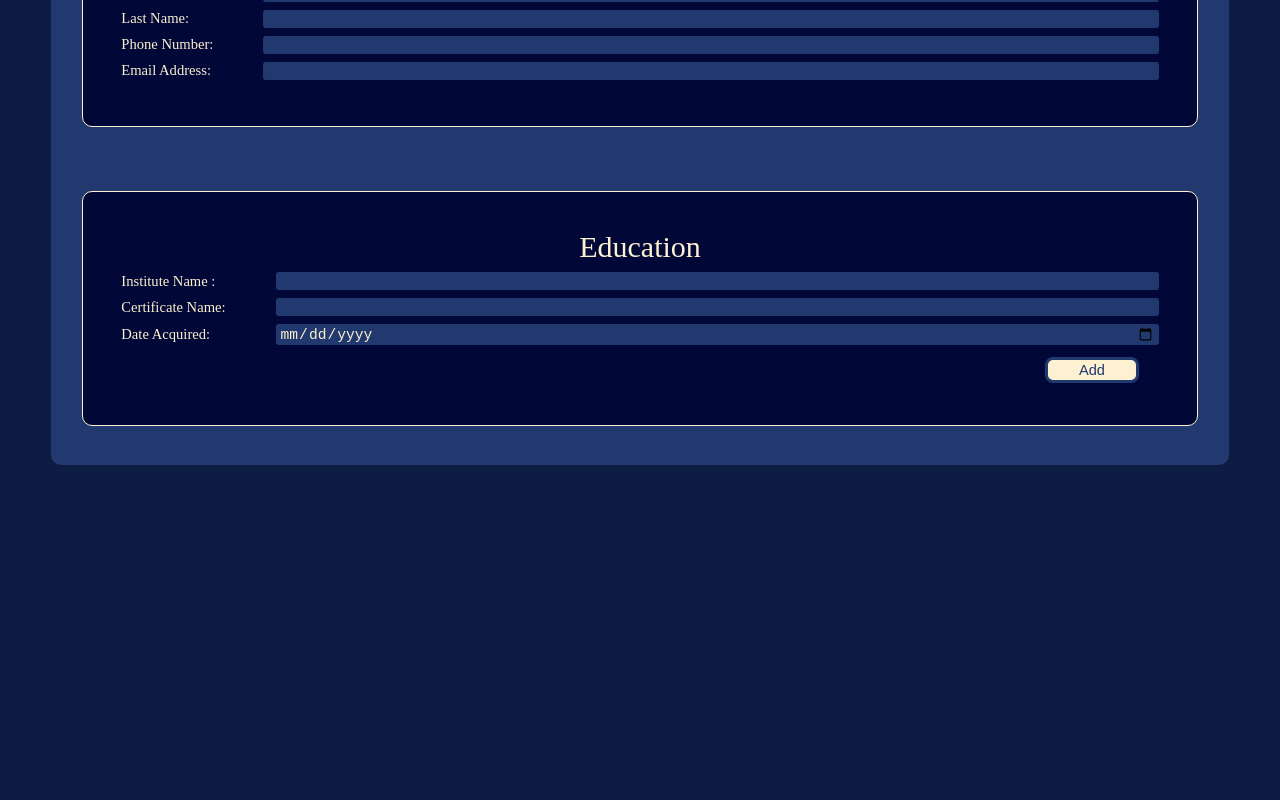
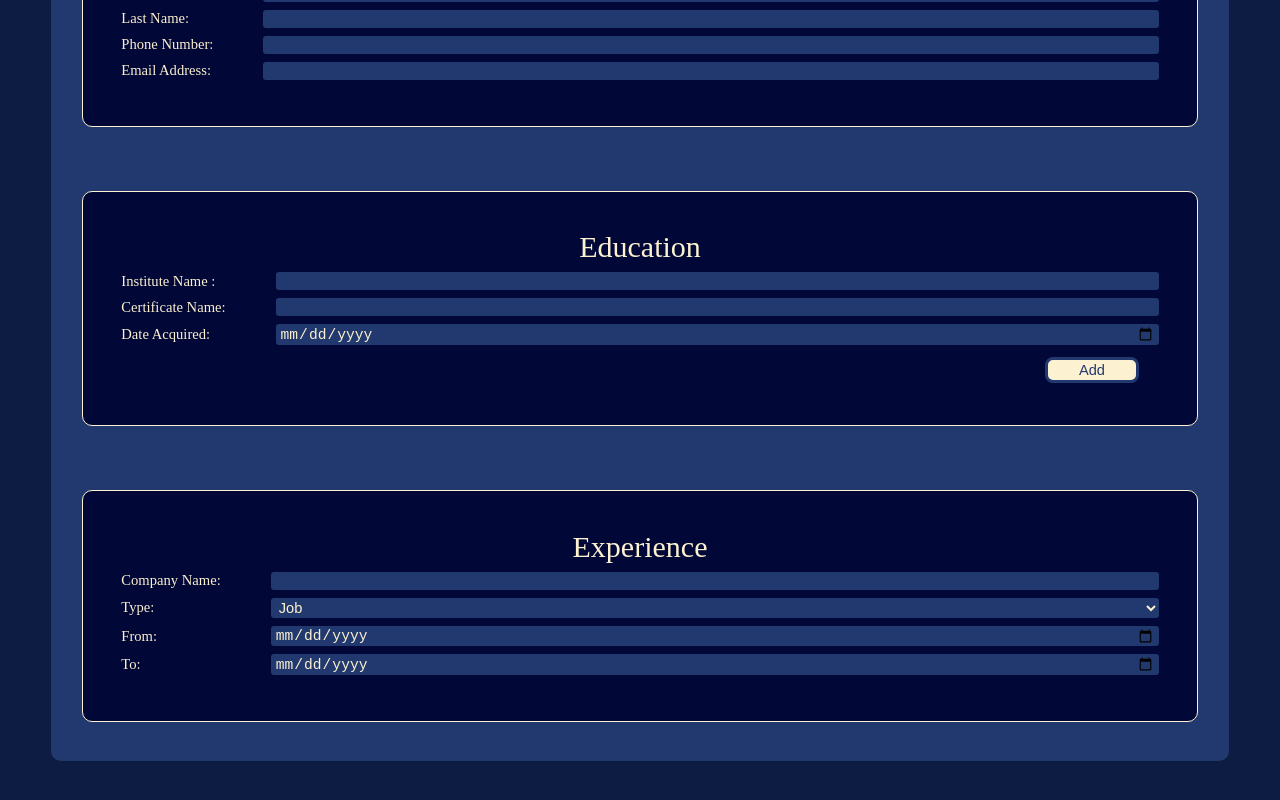
Before and after one commit to Z-K11/cvGenerator, a React (Vite) app: page / in a window 1280 px wide. Shown: the part 415-1215 px from the top of the page. Before the commit the page ends 957 px from the top, so only its background shows below. Built offline with nearby package versions, Linux system fonts and the light colour scheme.

Commit message:
ui : add input section for attaching user experience

```diff
--- a/src/App.jsx
+++ b/src/App.jsx
@@ -1,6 +1,7 @@
 import './styles/App.css';
 import GeneralInformation from './generalInformation';
 import UserEducation from './educationInput';
+import Experience from './experience';
 function Header() {
   return (
     <header>
@@ -34,6 +35,7 @@ export default function App() {
         <form action="" method="post">
           <GeneralInformation />
           <UserEducation />
+          <Experience />
         </form>
       </div>
     </>
--- /dev/null
+++ b/src/experience.jsx
@@ -0,0 +1,21 @@
+export default function Experience() {
+  return (
+    <div className="experienceInput generalInput">
+      <h2>Experience</h2>
+      <div className="inputAlign">
+        <label htmlFor="company">Company Name:</label>
+        <input type="text" id="compnay" name="companyName" />
+        <label htmlFor="experienceType">Type:</label>
+        <select name="experienceType" id="experienceType">
+          <option value="job">Job</option>
+          <option value="internship">Internship</option>
+          <option value="certificate">Certificate</option>
+        </select>
+        <label htmlFor="fromDate">From:</label>
+        <input type="date" name="fromDate" id="fromDate" />
+        <label htmlFor="toDate">To:</label>
+        <input type="date" name="toDate" id="toDate" />
+      </div>
+    </div>
+  );
+}
--- a/src/styles/generalInformation.css
+++ b/src/styles/generalInformation.css
@@ -9,7 +9,8 @@
   border-radius: 1rem;
   background-color: var(--mainDark);
 }
-.generalInput input {
+.generalInput input,
+.generalInput select {
   background-color: var(--mainLight);
   padding: 0.1rem 0.4rem;
   border-radius: 0.3rem;
--- a/src/styles/index.css
+++ b/src/styles/index.css
@@ -21,10 +21,13 @@ body {
   font-size: var(--bodyFont);
 }
 input,
-label {
+label,
+select,
+option {
   font-size: var(--bodyFont);
 }
-input {
+input,
+select {
   outline: none;
   border: none;
   width: 100%;
```
Also changed, not shown: src/styles/experience.css (added).
